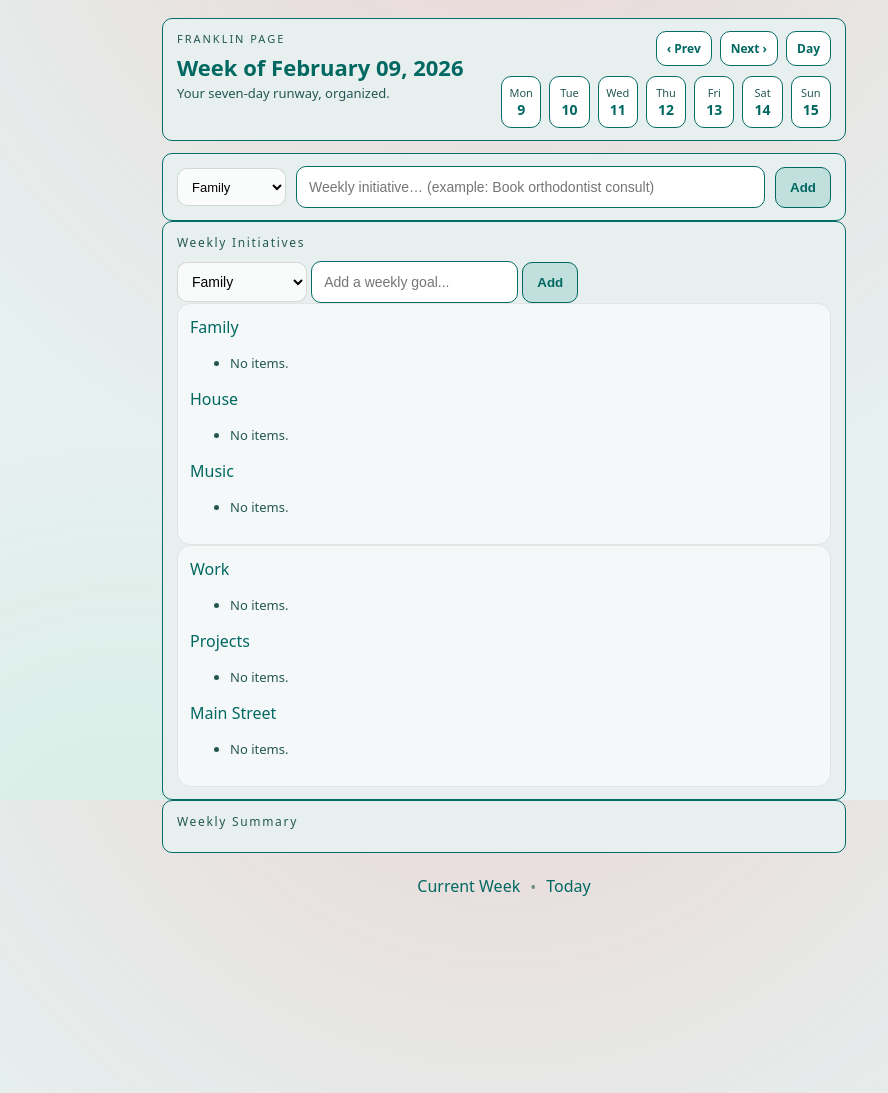
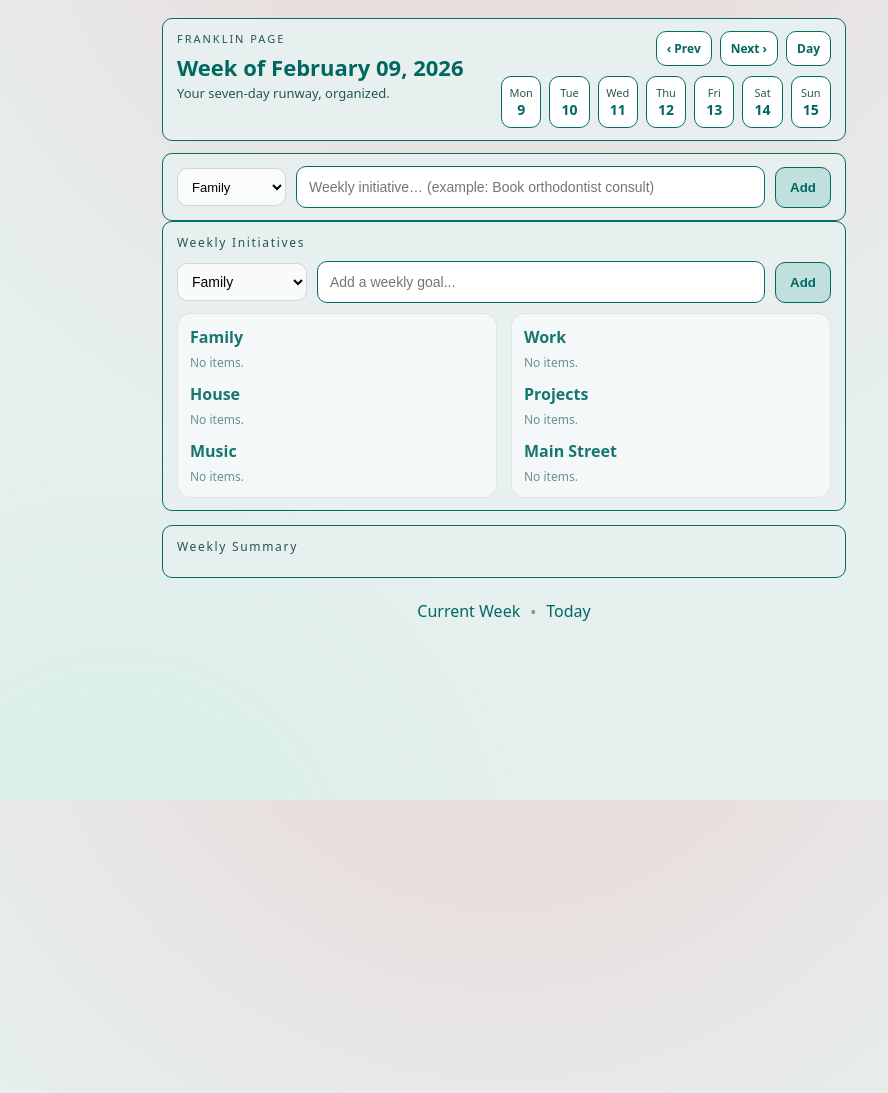
Before and after one commit to andyleer/miniFranklin, a Flask app: page /week/current in a window 1280 px wide. Shown: the top 1093 px of the page, without its empty margins (136-1024 px from the left). Run offline with Flask 3, Linux system fonts and the light colour scheme; data comes from the database, SQL or seed files in the repository; data that the repository does not hold is empty.

Commit message:
Add CSS styles for weekly page layout and goals

```diff
--- a/app/static/style.css
+++ b/app/static/style.css
@@ -568,6 +568,105 @@ body{
   opacity: 1;
 }
 
+/* Weekly page layout: stacked sections */
+.weekpage{
+  display:flex;
+  flex-direction:column;
+  gap:14px;
+}
+
+/* Initiatives capture row */
+.week-capture{
+  display:flex;
+  gap:10px;
+  align-items:center;
+  margin-top:10px;
+  margin-bottom:10px;
+}
+
+.week-capture .select{
+  height:38px;
+  padding:0 10px;
+  border-radius:10px;
+}
+
+/* Exactly two columns for initiatives */
+.goal-grid{
+  display:grid;
+  grid-template-columns: 1fr 1fr;
+  gap:14px;
+}
+
+.goal-col{
+  display:flex;
+  flex-direction:column;
+  gap:12px;
+}
+
+.goal-group-title{
+  font-weight:700;
+  opacity:0.9;
+  margin-bottom:6px;
+}
+
+.goal-list{
+  list-style:none;
+  padding:0;
+  margin:0;
+  display:flex;
+  flex-direction:column;
+  gap:8px;
+}
+
+.goal-item{
+  display:flex;
+  align-items:center;
+  justify-content:space-between;
+  gap:10px;
+  padding:8px 10px;
+  border-radius:12px;
+  border:1px solid rgba(255,255,255,0.08);
+  background: rgba(255,255,255,0.03);
+}
+
+.goal-text{
+  flex:1;
+  min-width:0;
+  font-size: 13px;
+  line-height: 1.2;
+}
+
+/* Right-justified action buttons */
+.goal-actions{
+  display:flex;
+  gap:6px;
+  align-items:center;
+  justify-content:flex-end;
+}
+
+.mini-btn{
+  width:28px;
+  height:28px;
+  border-radius:10px;
+  border:1px solid rgba(255,255,255,0.12);
+  background: rgba(255,255,255,0.04);
+  cursor:pointer;
+  font-size:16px;
+  line-height:1;
+}
+
+.mini-btn.danger{
+  opacity:0.9;
+}
+
+/* Small muted helper */
+.muted.small{
+  font-size:12px;
+  opacity:0.65;
+}
+
+
+
 /* Responsive-ish: if it gets tight */
 @media (max-width: 900px) {
   .week-goals-grid {
```
